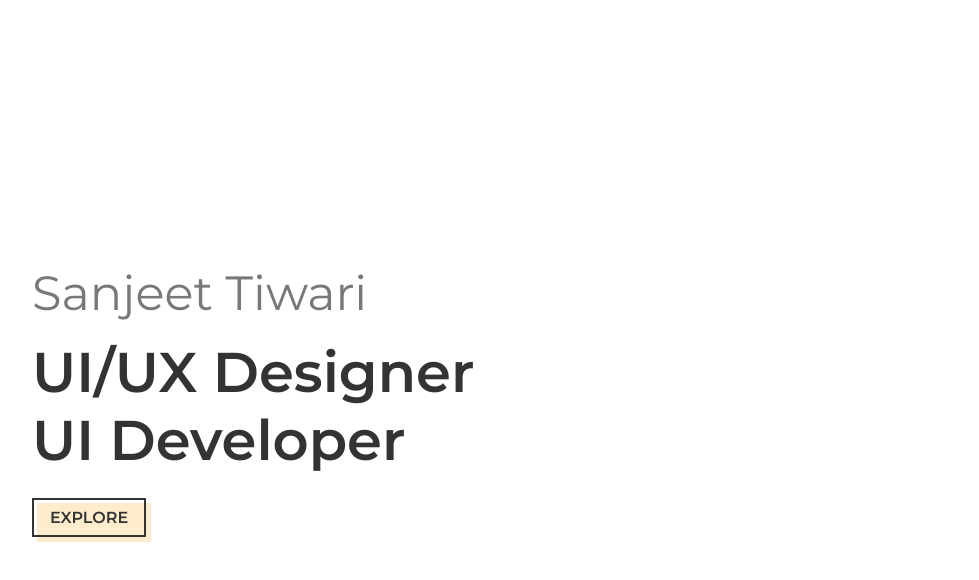
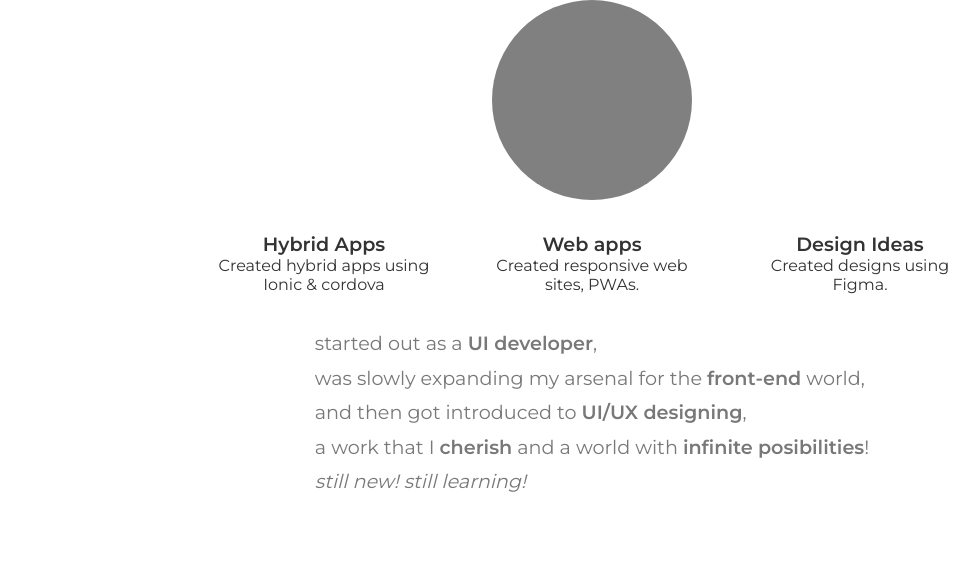
Before and after one commit to SandyDev00076/Portfolio, a React (Create React App) app: page / in a window 1280 px wide. Both pictures are taken after a click on the button "EXPLORE". Shown: the top 580 px of the page, without its empty margins (48-1027 px from the left). Built offline with nearby package versions, Linux system fonts and the light colour scheme.

Commit message:
create para and key points in about me comp

```diff
--- a/src/App.tsx
+++ b/src/App.tsx
@@ -4,7 +4,7 @@ import Portfolio from "components/Portfolio";
 
 function App() {
   const [homeFlag, showHome] = useState(true);
-  if (homeFlag) return <Home />;
+  if (homeFlag) return <Home showHome={showHome} />;
   return <Portfolio />;
 }
 
--- /dev/null
+++ b/src/components/AboutMe.module.scss
@@ -0,0 +1,27 @@
+.container {
+  display: flex;
+  flex-direction: column;
+  align-items: center;
+}
+
+.container p {
+  font-size: 1.2rem;
+  color: var(--text-light-1);
+  line-height: 1.8;
+  margin-bottom: 32px;
+}
+
+.image {
+  height: 200px;
+  width: 200px;
+  border-radius: 100px;
+  background-color: grey;
+  margin-bottom: 32px;
+}
+
+.keyPoints {
+  display: grid;
+  grid-template-columns: repeat(3, 220px);
+  gap: 48px;
+  margin-bottom: 32px;
+}
--- /dev/null
+++ b/src/components/AboutMe.tsx
@@ -0,0 +1,33 @@
+import React from "react";
+import styles from "./AboutMe.module.scss";
+import KeyPoint from "./KeyPoint";
+
+const AboutMe = () => {
+  return (
+    <section className={styles.container}>
+      <div className={styles.image} />
+      <div className={styles.keyPoints}>
+        <KeyPoint
+          title="Hybrid Apps"
+          line="Created hybrid apps using Ionic & cordova"
+        />
+        <KeyPoint title="Web apps" line="Created responsive web sites, PWAs." />
+        <KeyPoint title="Design Ideas" line="Created designs using Figma." />
+      </div>
+      <p>
+        started out as a <strong>UI developer</strong>,
+        <br />
+        was slowly expanding my arsenal for the <strong>front-end</strong>{" "}
+        world,
+        <br />
+        and then got introduced to <strong>UI/UX designing</strong>,
+        <br />a work that I <strong>cherish</strong> and a world with{" "}
+        <strong>infinite posibilities</strong>!
+        <br />
+        <em>still new! still learning!</em>
+      </p>
+    </section>
+  );
+};
+
+export default AboutMe;
--- a/src/components/Home.tsx
+++ b/src/components/Home.tsx
@@ -2,8 +2,12 @@ import Button from "atoms/Button";
 import React from "react";
 import styles from "./Home.module.scss";
 
-const Home = () => {
+interface Props {
+  showHome: React.Dispatch<React.SetStateAction<boolean>>;
+}
+const Home = ({ showHome }: Props) => {
   function explore() {
+    showHome(false);
     console.log("clicked explore");
   }
 
--- /dev/null
+++ b/src/components/KeyPoint.module.scss
@@ -0,0 +1,14 @@
+.container {
+  display: flex;
+  flex-direction: column;
+  align-items: center;
+  color: var(--text);
+
+  & h1 {
+    font-size: 1.2rem;
+  }
+
+  & div {
+    text-align: center;
+  }
+}
--- /dev/null
+++ b/src/components/KeyPoint.tsx
@@ -0,0 +1,18 @@
+import React from "react";
+
+import styles from "./KeyPoint.module.scss";
+
+interface Props {
+  title: string;
+  line: string;
+}
+const KeyPoint = ({ title, line }: Props) => {
+  return (
+    <section className={styles.container}>
+      <h1>{title}</h1>
+      <div>{line}</div>
+    </section>
+  );
+};
+
+export default KeyPoint;
--- a/src/components/Portfolio.tsx
+++ b/src/components/Portfolio.tsx
@@ -1,10 +1,12 @@
-import React from 'react';
-import styles from './Portfolio.module.scss';
+import React from "react";
+import AboutMe from "./AboutMe";
 
 const Portfolio = () => {
-    return <section>
-        Portfolio component
+  return (
+    <section>
+      <AboutMe />
     </section>
-}
+  );
+};
 
 export default Portfolio;
--- a/src/styles/globals.scss
+++ b/src/styles/globals.scss
@@ -22,7 +22,8 @@ code {
 
 h1,
 h2,
-h3 {
+h3,
+p {
   margin: 0;
 }
 
```
Also changed, not shown: src/components/Portfolio.module.scss (deleted).
